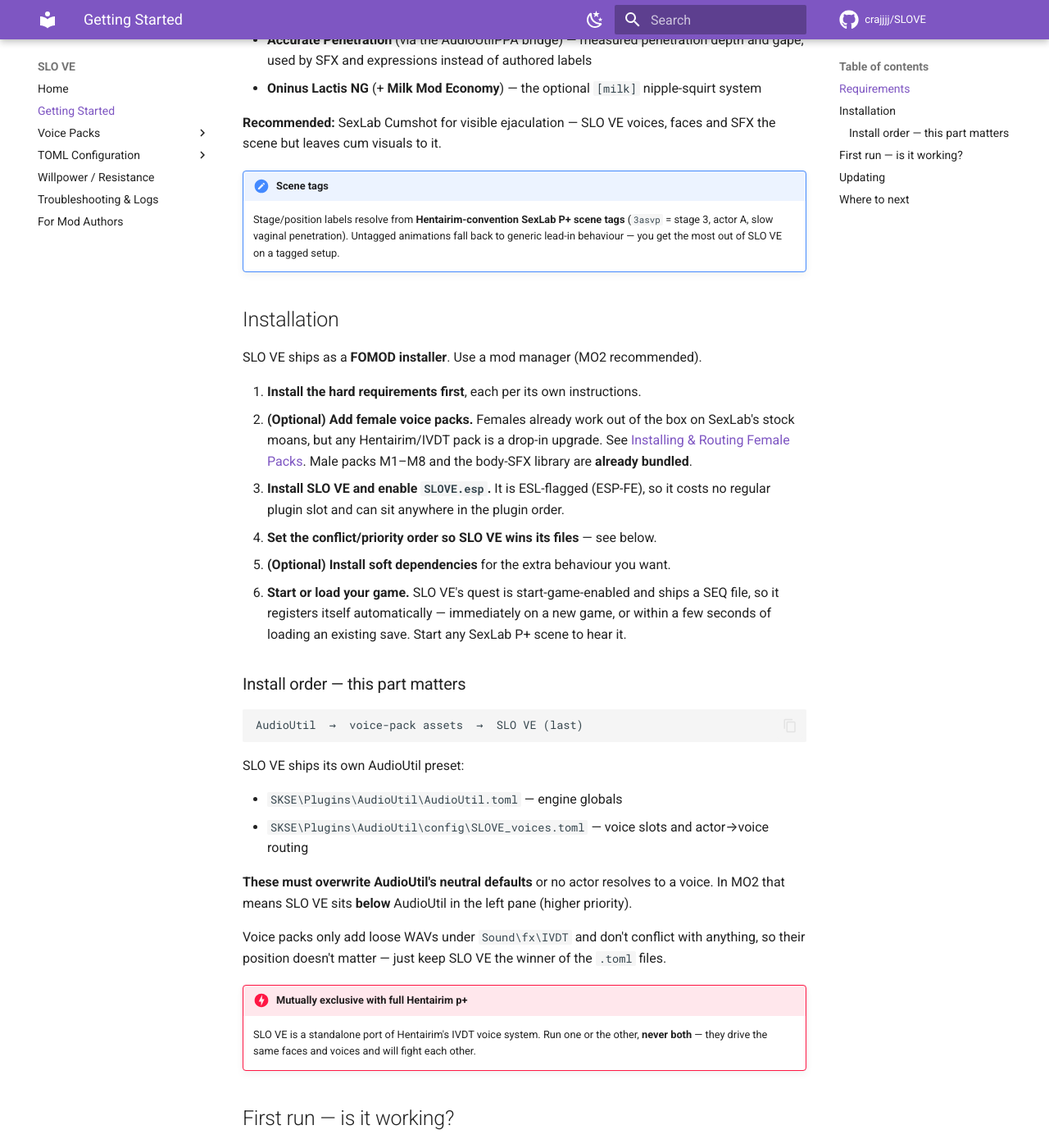
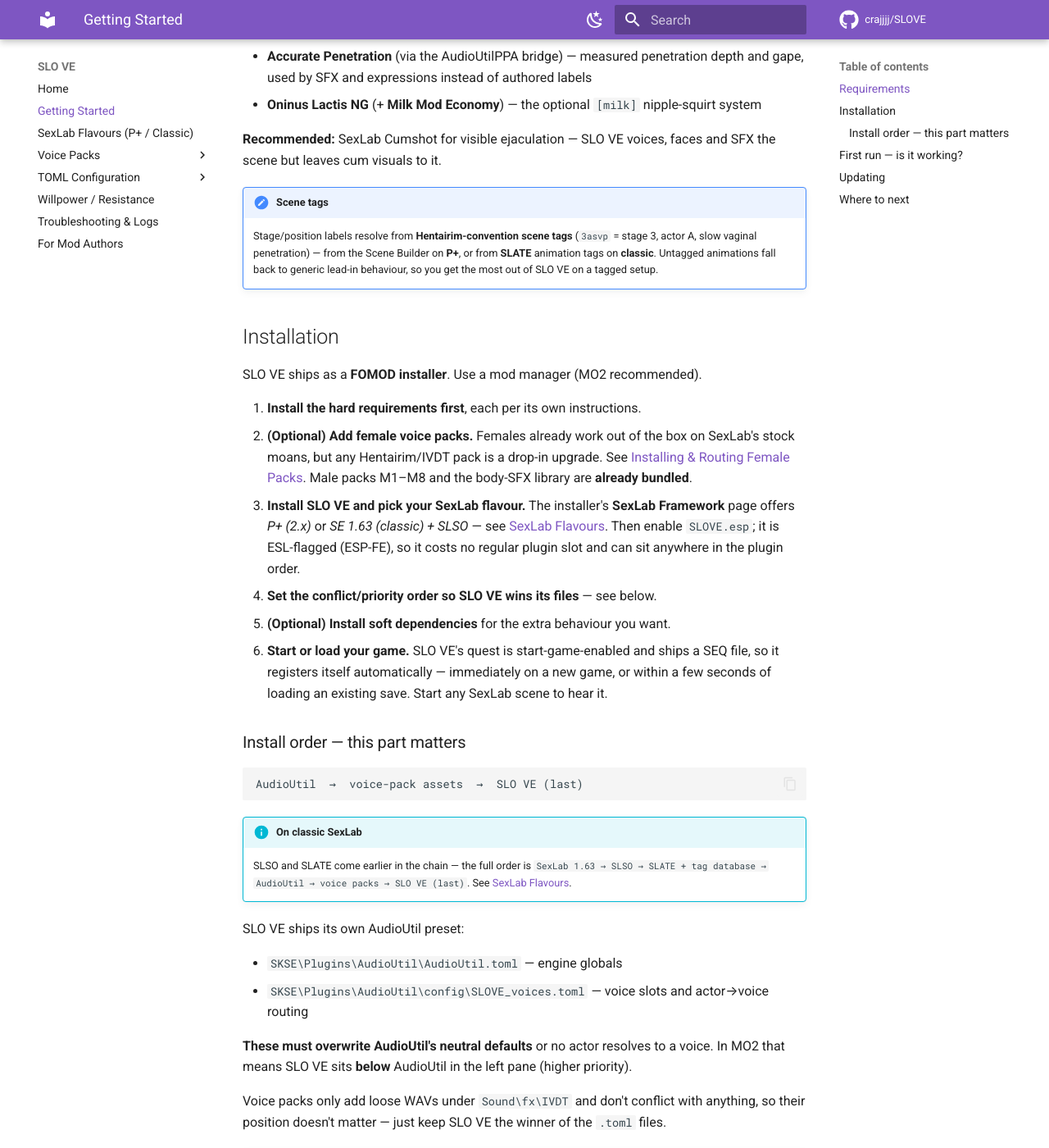
Before and after one commit to crajjjj/SLOVE, an MkDocs documentation site: the page built from docs/getting-started.md, in a window 1280 px wide and 1400 px high, scrolled down 904 px. Shown: the whole window at 82% size. Built offline with MkDocs 1.6.1 and Material for MkDocs 9.7.7, drawn with Linux system fonts in a browser that asks for light colours; comment, search, counter and statistics services are not loaded; some of the changed text lies outside the part shown.

Commit message:
Document both SexLab flavours; bump to 0.2.0
Adds docs/sexlab-flavours.md and wires it into the site nav: which framework each
option needs, how to switch, and what actually differs.

The honest summary is narrower than the earlier internal draft suggested. Label
fidelity on classic matches P+ because SLATE supplies the same per-stage,
per-position codes as animation tags, so the only genuinely unavailable subsystem
is node-collision physics: authored rather than measured intensity, and no
thrust-synced velocity SFX or adaptive SOSBend search. The PPA gape and insertion
sounds work on both.

Classic's two extra hard requirements are stated up front - SLSO for per-actor
orgasm, and SLATE plus a tag database, without which every label falls back to
lead-in and the mod plays only generic behaviour.

Also generalises the P+-only phrasing that predated the classic build in index,
getting-started, resistance and the internal framework-adapter note.

Version 0.2.0: v0.1.0 is tagged, so this is a fresh bump rather than a re-bump of
an unreleased version.

````diff
--- a/docs/getting-started.md
+++ b/docs/getting-started.md
@@ -9,7 +9,7 @@
 | Requirement | Why |
 |---|---|
 | **SKSE64** | script extender; launch the game through it |
-| **SexLab Framework P+ 2.17+** | the scene framework SLO VE reads |
+| **SexLab** — either **P+ 2.17+** *or* **SE 1.63 (classic)** | the scene framework SLO VE reads. The installer asks which one you run and installs the matching script set. Classic additionally requires **SLSO** and **SLATE + a tag database** — see [SexLab Flavours](sexlab-flavours.md) |
 | **[AudioUtil](https://crajjjj.github.io/AudioUtil/)** | the audio engine: folder-based voice playback, lipsync, and the TOML reader every SLO VE setting is read through. **Without it there is no voice engine.** |
 | **PapyrusUtil** | JSON preset data (expression faces) and per-actor state storage |
 | **Mfg Fix NG** (MfgConsoleFunc/Ext) | every facial-expression write goes through it |
@@ -27,7 +27,7 @@
 **Recommended:** SexLab Cumshot for visible ejaculation — SLO VE voices, faces and SFX the scene but leaves cum visuals to it.
 
 !!! note "Scene tags"
-    Stage/position labels resolve from **Hentairim-convention SexLab P+ scene tags** (`3asvp` = stage 3, actor A, slow vaginal penetration). Untagged animations fall back to generic lead-in behaviour — you get the most out of SLO VE on a tagged setup.
+    Stage/position labels resolve from **Hentairim-convention scene tags** (`3asvp` = stage 3, actor A, slow vaginal penetration) — from the Scene Builder on **P+**, or from **SLATE** animation tags on **classic**. Untagged animations fall back to generic lead-in behaviour, so you get the most out of SLO VE on a tagged setup.
 
 ## Installation
 
@@ -35,16 +35,21 @@
 
 1. **Install the hard requirements first**, each per its own instructions.
 2. **(Optional) Add female voice packs.** Females already work out of the box on SexLab's stock moans, but any Hentairim/IVDT pack is a drop-in upgrade. See [Installing & Routing Female Packs](packs/female.md). Male packs M1–M8 and the body-SFX library are **already bundled**.
-3. **Install SLO VE and enable `SLOVE.esp`.** It is ESL-flagged (ESP-FE), so it costs no regular plugin slot and can sit anywhere in the plugin order.
+3. **Install SLO VE and pick your SexLab flavour.** The installer's **SexLab Framework** page offers *P+ (2.x)* or *SE 1.63 (classic) + SLSO* — see [SexLab Flavours](sexlab-flavours.md). Then enable `SLOVE.esp`; it is ESL-flagged (ESP-FE), so it costs no regular plugin slot and can sit anywhere in the plugin order.
 4. **Set the conflict/priority order so SLO VE wins its files** — see below.
 5. **(Optional) Install soft dependencies** for the extra behaviour you want.
-6. **Start or load your game.** SLO VE's quest is start-game-enabled and ships a SEQ file, so it registers itself automatically — immediately on a new game, or within a few seconds of loading an existing save. Start any SexLab P+ scene to hear it.
+6. **Start or load your game.** SLO VE's quest is start-game-enabled and ships a SEQ file, so it registers itself automatically — immediately on a new game, or within a few seconds of loading an existing save. Start any SexLab scene to hear it.
 
 ### Install order — this part matters
 
 ```
 AudioUtil  →  voice-pack assets  →  SLO VE (last)
 ```
+
+!!! info "On classic SexLab"
+    SLSO and SLATE come earlier in the chain — the full order is
+    `SexLab 1.63 → SLSO → SLATE + tag database → AudioUtil → voice packs → SLO VE (last)`.
+    See [SexLab Flavours](sexlab-flavours.md#install-order).
 
 SLO VE ships its own AudioUtil preset:
 
--- a/mkdocs.yml
+++ b/mkdocs.yml
@@ -1,5 +1,5 @@
 site_name: SLO VE
-site_description: Scene voices, facial expressions, body SFX and an optional willpower system for SexLab P+ — configured entirely in TOML, no MCM. Voice-pack and configuration reference.
+site_description: Scene voices, facial expressions, body SFX and an optional willpower system for SexLab P+ and classic SexLab — configured entirely in TOML, no MCM. Voice-pack and configuration reference.
 site_url: https://crajjjj.github.io/SLOVE/
 repo_name: crajjjj/SLOVE
 repo_url: https://github.com/crajjjj/SLOVE
@@ -38,6 +38,7 @@
 nav:
   - Home: index.md
   - Getting Started: getting-started.md
+  - SexLab Flavours (P+ / Classic): sexlab-flavours.md
   - Voice Packs:
     - How Voices Work: packs/index.md
     - Installing & Routing Female Packs: packs/female.md
````
Also changed, not shown: docs/framework-adapter.md (+8 -2 lines), docs/index.md (+4 -3 lines), docs/resistance.md (+1 -1 lines), docs/sexlab-flavours.md (added, +116 -0 lines), 1 other file.
